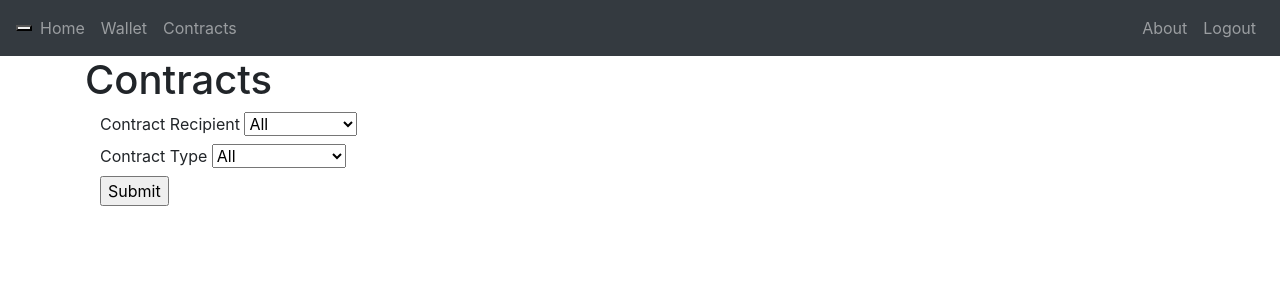
After one commit to 1t-Ju5t-eX1st5/northland-core, a Flask app: page /contracts in a window 1280 px wide. The commit adds this page. Shown: the top 300 px of the page. Run offline with Flask 3, Linux system fonts and the light colour scheme; a user stored in the database is signed in; parts of the project's set-up code (start-up, migrations or seed data) failed here and were passed over; some libraries are stand-ins or nearby versions.

Commit message:
Modified code structure, added a new tab for contracts

```diff
--- a/website/__init__.py
+++ b/app/__init__.py
@@ -15,9 +15,11 @@ def create_app():
 
     from .views import views
     from .auth import auth
+    from .eve_utils import eve_utils
 
     app.register_blueprint(views, url_prefix='/')
     app.register_blueprint(auth, url_prefix='/')
+    app.register_blueprint(eve_utils, url_prefix='/')
 
     # Builds the database
     from .models import User
--- a/website/views.py
+++ b/app/eve_utils.py
@@ -2,18 +2,14 @@ from flask import Blueprint, render_template, request, flash, jsonify, redirect
 from flask_login import login_required, current_user
 from .backend import esidata
 
-views = Blueprint('views', __name__)
+eve_utils = Blueprint('eve_utils', __name__)
 EsiData = esidata.EsiData()
 
-@views.route('/')
-def home():
-    return render_template('home.html')
-
-@views.route('/wallet')
+@eve_utils.route('/wallet')
 @login_required
 def wallet():
-    char_wallet = EsiData.get_character_wallet()
-    corp_wallet_res = EsiData.get_corporation_wallet()
+    char_wallet = EsiData.get_wallet_data("character")
+    corp_wallet_res = EsiData.get_wallet_data("corporation")
     corp_wallet = []
     try:
         for item in corp_wallet_res.data:
@@ -24,6 +20,14 @@ def wallet():
         return render_template('wallet.html', char_wallet=char_wallet, corp_wallet_error=True)
     return render_template('wallet.html', char_wallet=char_wallet, corp_wallet=corp_wallet)
 
-@views.route('/about')
-def about():
-    return render_template('about.html')
+
+@eve_utils.route('/contracts', methods=['POST', 'GET'])
+@login_required
+def contracts():
+    if request.method == "POST":
+        contract_recipient = request.form['contract_recipient']
+        contract_type = request.form['contract_type']
+        contract_data = EsiData.get_contract_data(contract_recipient, contract_type)
+        return render_template('contracts.html', contract_data=f"{contract_recipient} + {contract_type}")
+    else:
+        return render_template('contracts.html')
--- a/website/templates/base.html
+++ b/app/templates/base.html
@@ -26,6 +26,7 @@
                     <a class="nav-item nav-link" id="home" href="/">Home</a>
                     {% if current_user.is_authenticated %}
                     <a class="nav-item nav-link" id="wallet" href="/wallet">Wallet</a>
+                    <a class="nav-item nav-link" id="contracts" href="/contracts">Contracts</a>
                     {% endif %}
                 </div>
                 <div class="navbar-nav ml-auto">
--- /dev/null
+++ b/app/templates/contracts.html
@@ -0,0 +1,35 @@
+{% extends "base.html" %} {% block title %}Home{% endblock %} {% block content%}
+
+<body>
+	<h1>Contracts</h1>
+	<div class="container">
+        <form method="POST">
+		    <div class="dropdown">
+		    	<label for="contract-recipient">Contract Recipient</label>
+		    	<select id="contract-recipient" name="contract_recipient">
+		    		<option value="all">All</option>
+		    		<option value="character">Character</option>
+		    		<option value="corporation">Corporation</option>
+		    	</select>
+		    </div>
+		    <div class="dropdown">
+			    <label for="contract-type">Contract Type</label>
+			    <select id="contract-type" name="contract_type">
+			    	<option value="all">All</option>
+			    	<option value="courier">Courier</option>
+			    	<option value="item-exchange">Item Exchange</option>
+			    	<option value="auction">auction</option>
+			    </select>
+		    </div>
+            <input type="submit" value="Submit">
+        </form>
+		<div class="results">
+			<ul>
+				{% if contract_data %}
+                {{ contract_data }}
+                {% endif %}
+			</ul>
+		</div>
+	</div>
+
+{% endblock %}
--- a/esi-main.py
+++ b/esi-main.py
@@ -1,4 +1,4 @@
-from website.backend import esidata
+from app.backend import esidata
 esidata_class = esidata.EsiData()
 
 esidata_class.get_corporation_wallet_transactions(3)
--- a/main.py
+++ b/main.py
@@ -1,4 +1,4 @@
-from website import create_app
+from app import create_app
 
 app = create_app()
 
```
Also changed, not shown: app/backend/esidata.py (renamed from website/backend/esidata.py, +15 -33 lines), app/views.py (added, +14 -0 lines), website/templates/login.html (deleted, +0 -18 lines), app/auth.py (renamed from website/auth.py), app/backend/__init__.py (added), app/models.py (renamed from website/models.py), app/static/index.js (renamed from website/static/index.js), app/templates/about.html (renamed from website/templates/about.html), app/templates/home.html (renamed from website/templates/home.html), app/templates/signup.html (renamed from website/templates/signup.html), app/templates/wallet.html (renamed from website/templates/wallet.html), instance/database.db.
